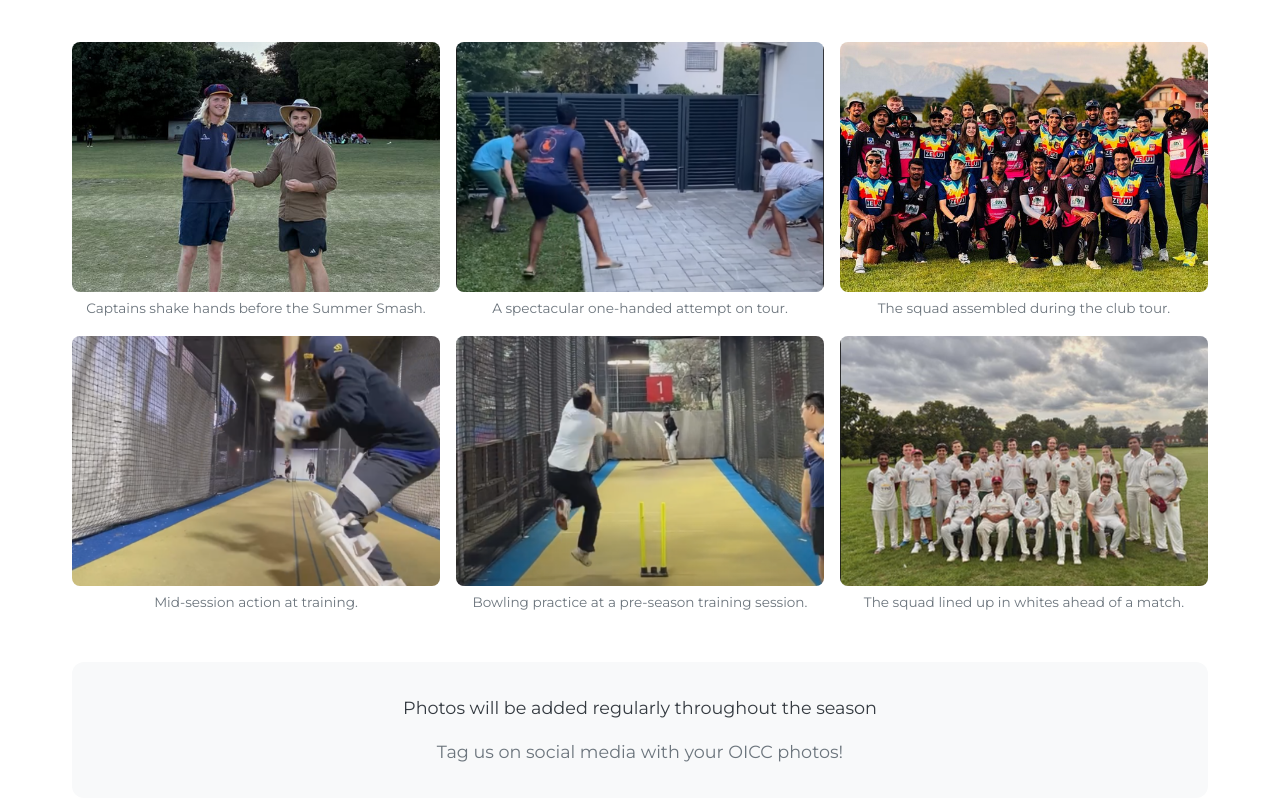
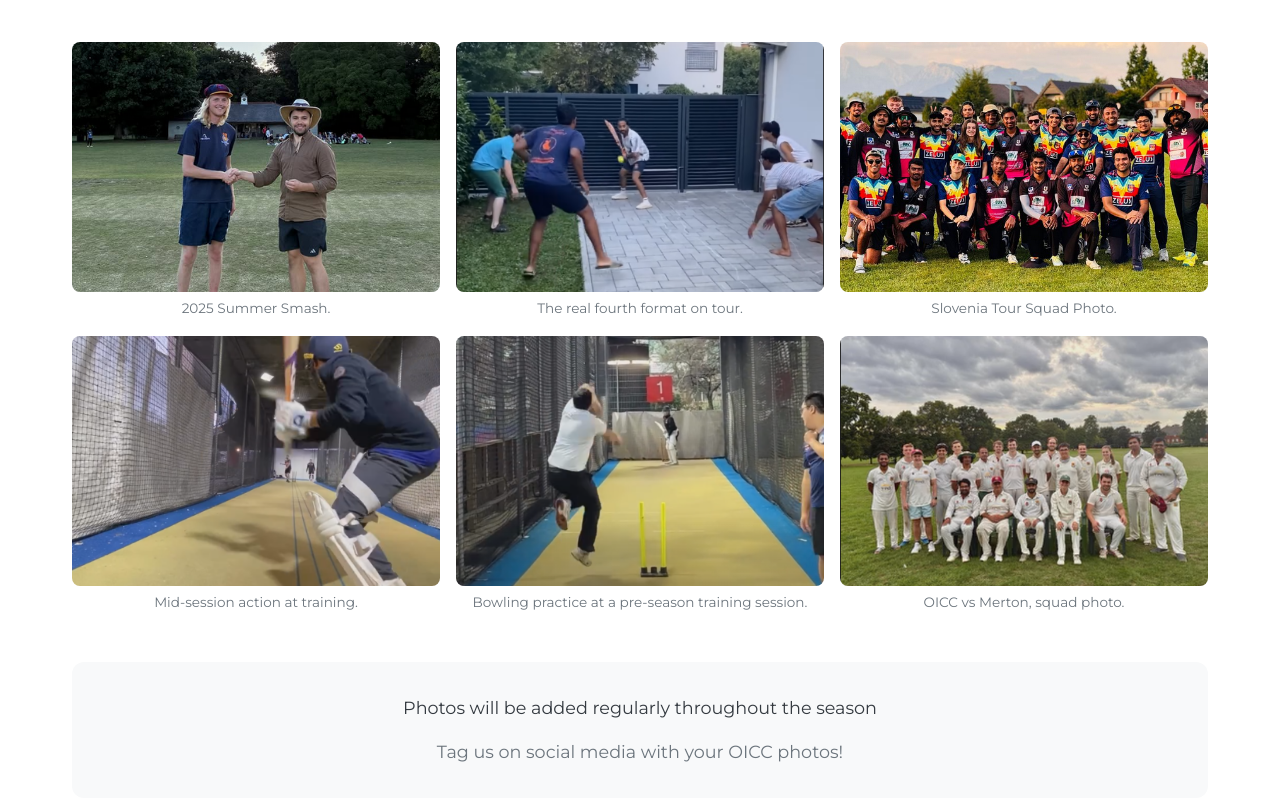
Before and after one commit to JamesHryb/OICC_website, a plain HTML site: page pages/gallery.html in a window 1280 px wide. Shown: the part 444-1244 px from the top of the page. Drawn offline with Linux system fonts and the light colour scheme.

Commit message:
Updated gallery captions

```diff
--- a/pages/gallery.html
+++ b/pages/gallery.html
@@ -119,15 +119,15 @@
             <div class="gallery-grid">
                 <figure class="gallery-item">
                     <img class="gallery-image" src="../images/Gallery/SummerSmash_CaptainsHandshake.png" alt="Captains' handshake at the Summer Smash">
-                    <figcaption>Captains shake hands before the Summer Smash.</figcaption>
+                    <figcaption>2025 Summer Smash.</figcaption>
                 </figure>
                 <figure class="gallery-item">
                     <img class="gallery-image" src="../images/Gallery/Tour_OneHand.png" alt="One-handed catch on tour">
-                    <figcaption>A spectacular one-handed attempt on tour.</figcaption>
+                    <figcaption>The real fourth format on tour.</figcaption>
                 </figure>
                 <figure class="gallery-item">
                     <img class="gallery-image" src="../images/Gallery/Tour_SquadPhoto.png" alt="Squad photo from tour">
-                    <figcaption>The squad assembled during the club tour.</figcaption>
+                    <figcaption>Slovenia Tour Squad Photo.</figcaption>
                 </figure>
                 <figure class="gallery-item">
                     <img class="gallery-image" src="../images/Gallery/Training_ActionShot.png" alt="Training action shot">
@@ -139,7 +139,7 @@
                 </figure>
                 <figure class="gallery-item">
                     <img class="gallery-image" src="../images/Gallery/Whites_SquadPhoto.png" alt="Squad in whites">
-                    <figcaption>The squad lined up in whites ahead of a match.</figcaption>
+                    <figcaption>OICC vs Merton, squad photo.</figcaption>
                 </figure>
             </div>
 
```
